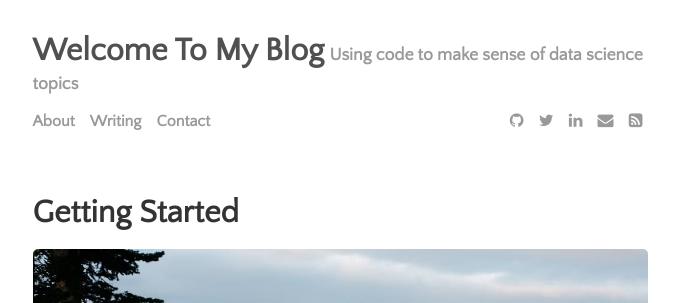
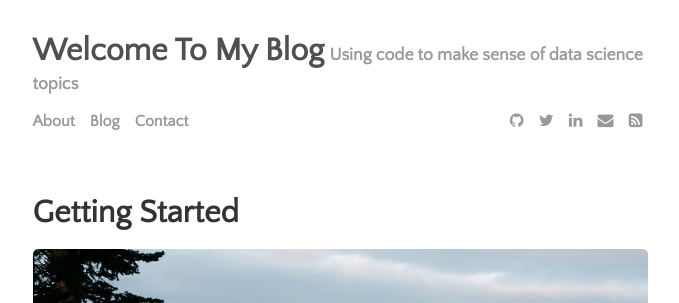
Before and after one commit to lijenniferx/lijenniferx.github.io, a Jekyll site: the page built from index.html, in a window 1280 px wide. Shown: the top 303 px of the page, without its empty margins (300-979 px from the left). Built offline with Jekyll 4.4.1, drawn with Linux system fonts in a browser that asks for light colours; the list of posts is cut into pages by our own code.

Commit message:
Update settings.yml

```diff
--- a/_data/settings.yml
+++ b/_data/settings.yml
@@ -8,7 +8,7 @@ google-ID: 'UA-112060364-1'
 
 menu:
 - {name: 'About', path: 'menu', url: 'about.html'}
-- {name: 'Writing', path: 'menu', url: 'writing.html'}
+- {name: 'Blog', path: 'menu', url: 'blog.html'}
 - {name: 'Contact', path: 'menu', url: 'contact.html'}
 
 # Available social icons are powered by Font Awesome, so you can use any icon that they offer
```
